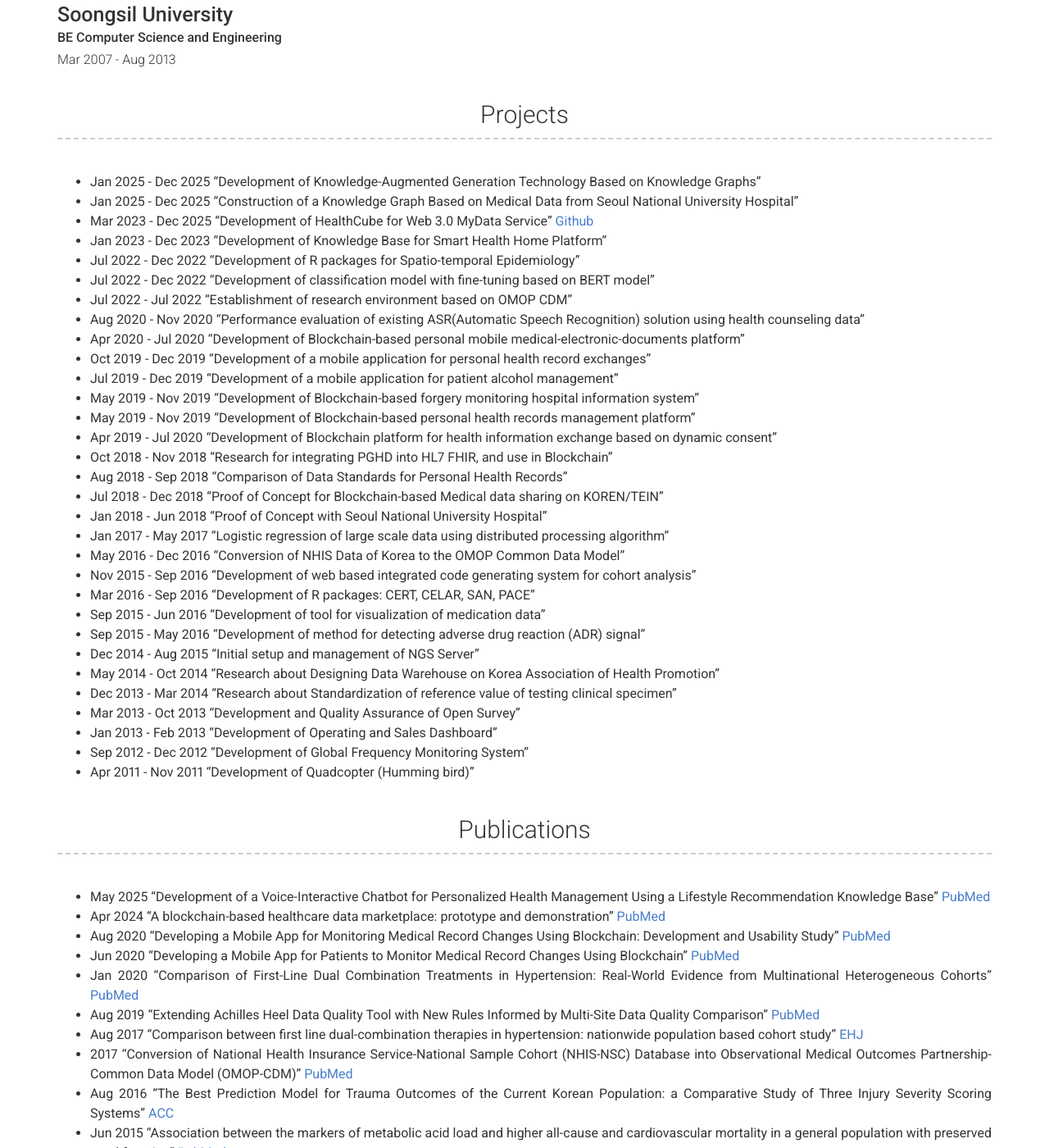
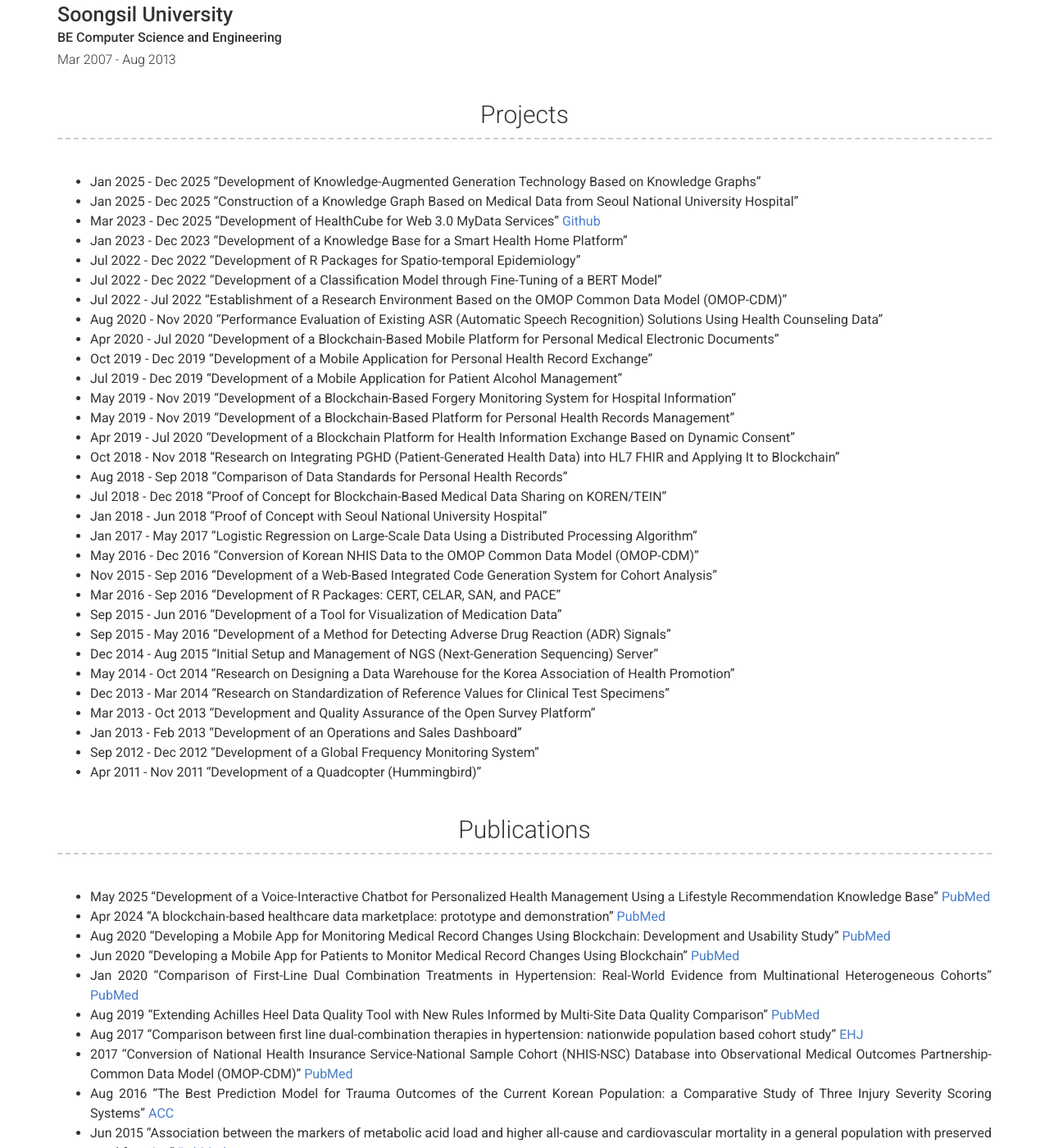
Before and after one commit to jungsungjae/jungsungjae.github.io, a Jekyll site: the page built from index.md, in a window 1280 px wide and 1400 px high, scrolled down 1874 px. Shown: the whole window at 82% size. Built offline with Jekyll 4.4.1, drawn with Linux system fonts in a browser that asks for light colours; nearby versions of some CDN libraries.

Commit message:
Update _config.yml

```diff
--- a/_config.yml
+++ b/_config.yml
@@ -137,35 +137,35 @@ content:
     content: |
       - Jan 2025 - Dec 2025 "Development of Knowledge-Augmented Generation Technology Based on Knowledge Graphs"
       - Jan 2025 - Dec 2025 "Construction of a Knowledge Graph Based on Medical Data from Seoul National University Hospital"
-      - Mar 2023 - Dec 2025 "Development of HealthCube for Web 3.0 MyData Service" [Github](https://github.com/jungsungjae/healthcube)
-      - Jan 2023 - Dec 2023 "Development of Knowledge Base for Smart Health Home Platform"
-      - Jul 2022 - Dec 2022 "Development of R packages for Spatio-temporal Epidemiology"
-      - Jul 2022 - Dec 2022 "Development of classification model with fine-tuning based on BERT model"
-      - Jul 2022 - Jul 2022 "Establishment of research environment based on OMOP CDM"
-      - Aug 2020 - Nov 2020 "Performance evaluation of existing ASR(Automatic Speech Recognition) solution using health counseling data"
-      - Apr 2020 - Jul 2020 "Development of Blockchain-based personal mobile medical-electronic-documents platform"
-      - Oct 2019 - Dec 2019 "Development of a mobile application for personal health record exchanges"
-      - Jul 2019 - Dec 2019 "Development of a mobile application for patient alcohol management"
-      - May 2019 - Nov 2019 "Development of Blockchain-based forgery monitoring hospital information system"
-      - May 2019 - Nov 2019 "Development of Blockchain-based personal health records management platform"
-      - Apr 2019 - Jul 2020 "Development of Blockchain platform for health information exchange based on dynamic consent"
-      - Oct 2018 - Nov 2018 "Research for integrating PGHD into HL7 FHIR, and use in Blockchain"
+      - Mar 2023 - Dec 2025 "Development of HealthCube for Web 3.0 MyData Services" [Github](https://github.com/jungsungjae/healthcube)
+      - Jan 2023 - Dec 2023 "Development of a Knowledge Base for a Smart Health Home Platform"
+      - Jul 2022 - Dec 2022 "Development of R Packages for Spatio-temporal Epidemiology"
+      - Jul 2022 - Dec 2022 "Development of a Classification Model through Fine-Tuning of a BERT Model"
+      - Jul 2022 - Jul 2022 "Establishment of a Research Environment Based on the OMOP Common Data Model (OMOP-CDM)"
+      - Aug 2020 - Nov 2020 "Performance Evaluation of Existing ASR (Automatic Speech Recognition) Solutions Using Health Counseling Data"
+      - Apr 2020 - Jul 2020 "Development of a Blockchain-Based Mobile Platform for Personal Medical Electronic Documents"
+      - Oct 2019 - Dec 2019 "Development of a Mobile Application for Personal Health Record Exchange"
+      - Jul 2019 - Dec 2019 "Development of a Mobile Application for Patient Alcohol Management"
+      - May 2019 - Nov 2019 "Development of a Blockchain-Based Forgery Monitoring System for Hospital Information"
+      - May 2019 - Nov 2019 "Development of a Blockchain-Based Platform for Personal Health Records Management"
+      - Apr 2019 - Jul 2020 "Development of a Blockchain Platform for Health Information Exchange Based on Dynamic Consent"
+      - Oct 2018 - Nov 2018 "Research on Integrating PGHD (Patient-Generated Health Data) into HL7 FHIR and Applying It to Blockchain"
       - Aug 2018 - Sep 2018 "Comparison of Data Standards for Personal Health Records"
-      - Jul 2018 - Dec 2018 "Proof of Concept for Blockchain-based Medical data sharing on KOREN/TEIN"
+      - Jul 2018 - Dec 2018 "Proof of Concept for Blockchain-Based Medical Data Sharing on KOREN/TEIN"
       - Jan 2018 - Jun 2018 "Proof of Concept with Seoul National University Hospital"
-      - Jan 2017 - May 2017 "Logistic regression of large scale data using distributed processing algorithm"
-      - May 2016 - Dec 2016 "Conversion of NHIS Data of Korea to the OMOP Common Data Model"
-      - Nov 2015 - Sep 2016 "Development of web based integrated code generating system for cohort analysis"
-      - Mar 2016 - Sep 2016 "Development of R packages: CERT, CELAR, SAN, PACE"
-      - Sep 2015 - Jun 2016 "Development of tool for visualization of medication data"
-      - Sep 2015 - May 2016 "Development of method for detecting adverse drug reaction (ADR) signal"
-      - Dec 2014 - Aug 2015 "Initial setup and management of NGS Server"
-      - May 2014 - Oct 2014 "Research about Designing Data Warehouse on Korea Association of Health Promotion"
-      - Dec 2013 - Mar 2014 "Research about Standardization of reference value of testing clinical specimen"
-      - Mar 2013 - Oct 2013 "Development and Quality Assurance of Open Survey"
-      - Jan 2013 - Feb 2013 "Development of Operating and Sales Dashboard"
-      - Sep 2012 - Dec 2012 "Development of Global Frequency Monitoring System"
-      - Apr 2011 - Nov 2011 "Development of Quadcopter (Humming bird)"
+      - Jan 2017 - May 2017 "Logistic Regression on Large-Scale Data Using a Distributed Processing Algorithm"
+      - May 2016 - Dec 2016 "Conversion of Korean NHIS Data to the OMOP Common Data Model (OMOP-CDM)"
+      - Nov 2015 - Sep 2016 "Development of a Web-Based Integrated Code Generation System for Cohort Analysis"
+      - Mar 2016 - Sep 2016 "Development of R Packages: CERT, CELAR, SAN, and PACE"
+      - Sep 2015 - Jun 2016 "Development of a Tool for Visualization of Medication Data"
+      - Sep 2015 - May 2016 "Development of a Method for Detecting Adverse Drug Reaction (ADR) Signals"
+      - Dec 2014 - Aug 2015 "Initial Setup and Management of NGS (Next-Generation Sequencing) Server"
+      - May 2014 - Oct 2014 "Research on Designing a Data Warehouse for the Korea Association of Health Promotion"
+      - Dec 2013 - Mar 2014 "Research on Standardization of Reference Values for Clinical Test Specimens"
+      - Mar 2013 - Oct 2013 "Development and Quality Assurance of the Open Survey Platform"
+      - Jan 2013 - Feb 2013 "Development of an Operations and Sales Dashboard"
+      - Sep 2012 - Dec 2012 "Development of a Global Frequency Monitoring System"
+      - Apr 2011 - Nov 2011 "Development of a Quadcopter (Hummingbird)"
   - title: Publications
     layout: text
     content: |
```
